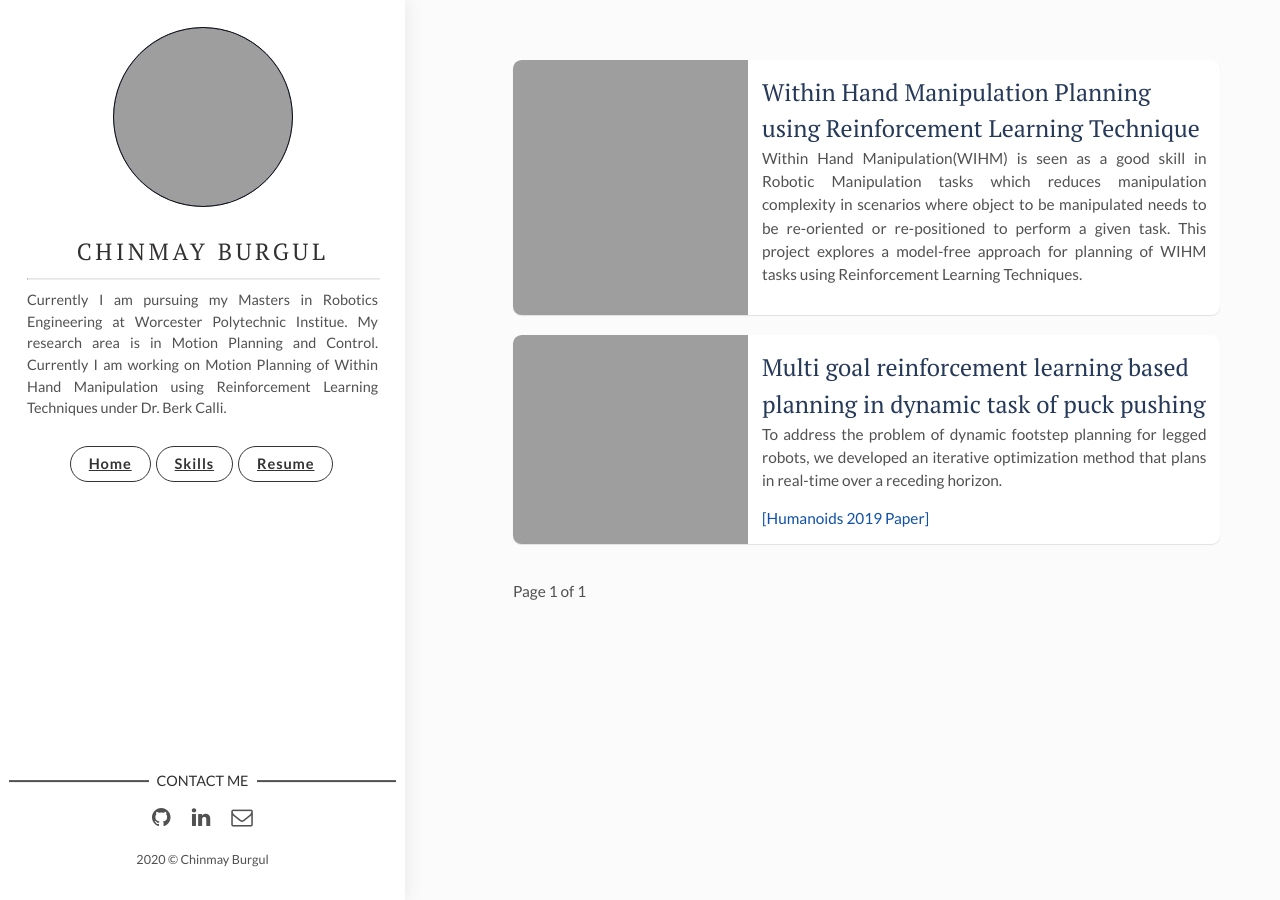
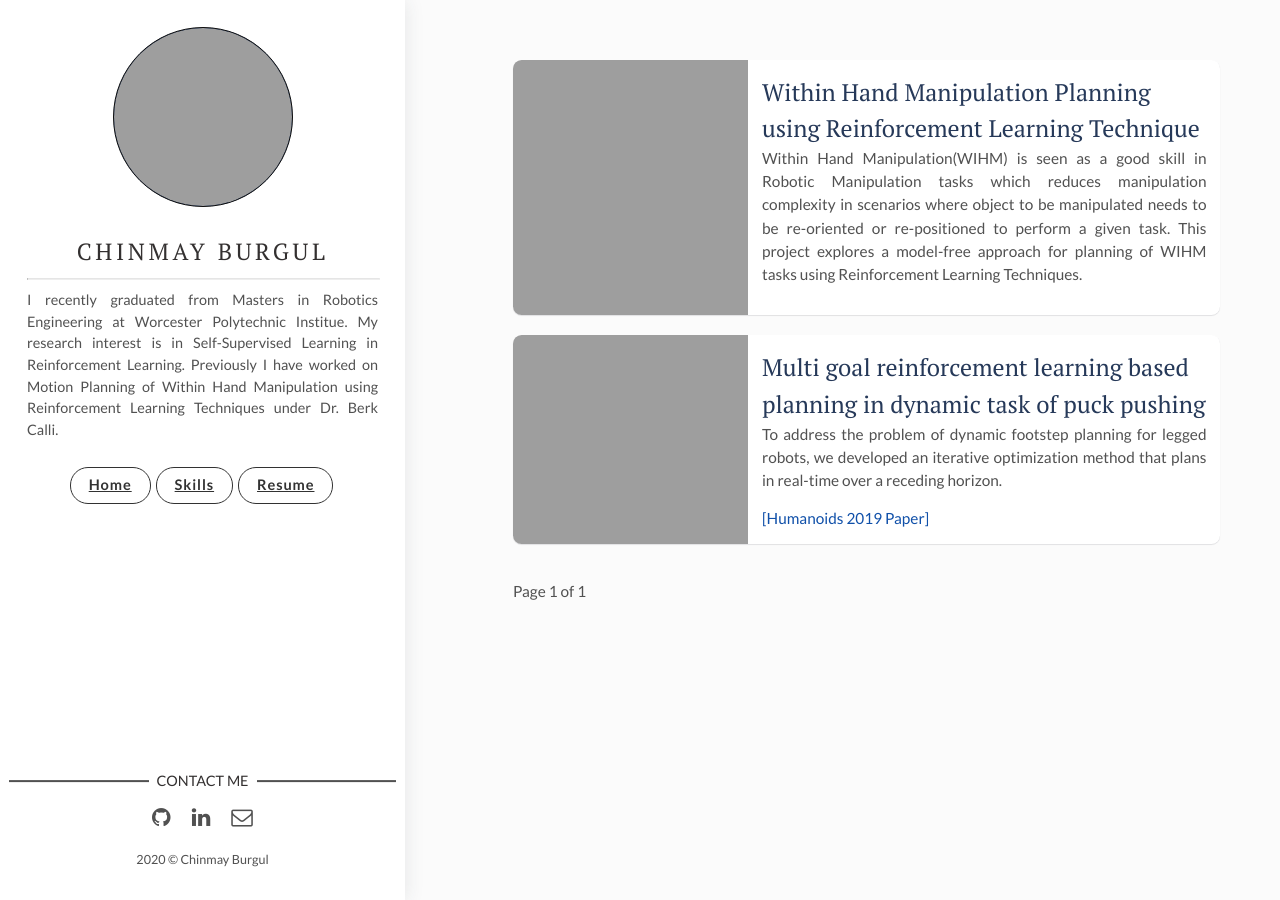
Before and after one commit to cmburgul/cmburgul.github.io, a Jekyll site: the page built from index.html, in a window 1280 px wide. Built offline with Jekyll 4.4.1, drawn with Linux system fonts in a browser that asks for light colours; the list of posts is cut into pages by our own code.

Commit message:
Update _config.yml

```diff
--- a/_config.yml
+++ b/_config.yml
@@ -8,11 +8,11 @@
 # Author Settings
 author: Chinmay Burgul # add your name
 author-img: profile.jpg # add your photo
-about-author: Currently I am pursuing my Masters in Robotics Engineering at Worcester Polytechnic Institue. My research area is in Motion Planning and Control. Currently I am working on Motion Planning of Within Hand Manipulation using Reinforcement Learning Techniques under Dr. Berk Calli.
+about-author: I recently graduated from Masters in Robotics Engineering at Worcester Polytechnic Institue. My research interest is in Self-Supervised Learning in Reinforcement Learning. Previously I have worked on Motion Planning of Within Hand Manipulation using Reinforcement Learning Techniques under Dr. Berk Calli.
 # social-twitter: # add your Twitter handle
 # social-facebook: # add your Facebook handle
 social-github: cmburgul # add your Github handle
-social-linkedin: cmburgul # add your Linkedin handle
+social-linkedin: https://www.linkedin.com/in/chinmay-burgul/ # add your Linkedin handle
 social-email: cmburgul@gmail.com # add your Email address
 
 # Disqus
```
